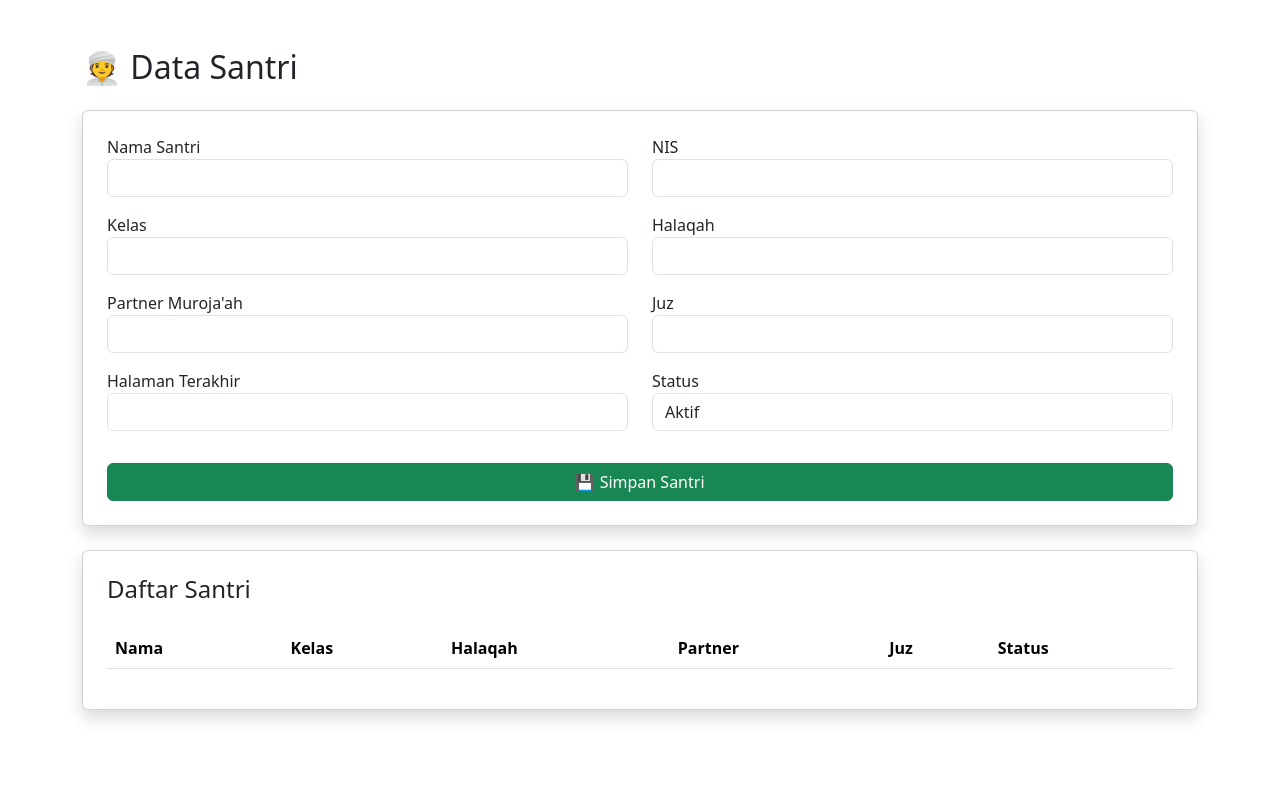
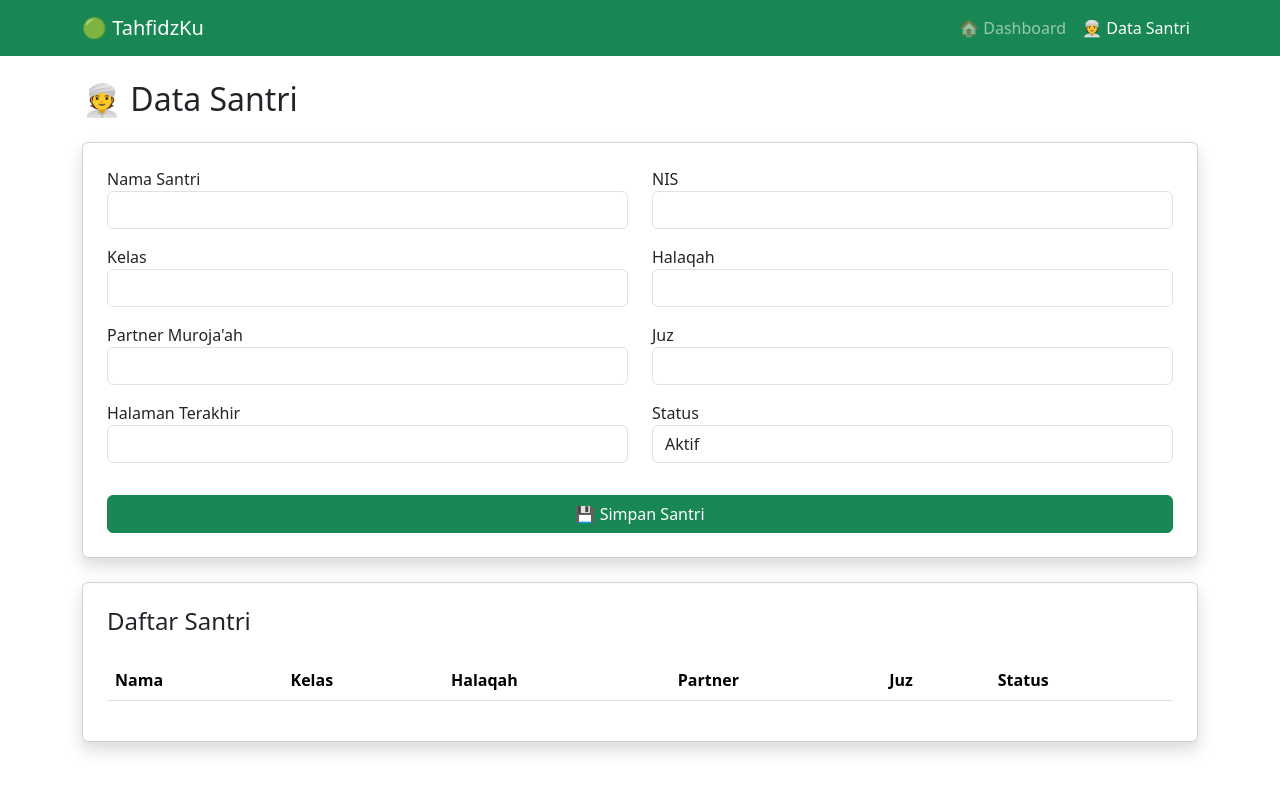
Before and after one commit to hernamaghfira-ops/tahfidz-penilaian, a plain HTML site: page santri.html in a window 1280 px wide. Drawn offline with nearby package versions, Linux system fonts and the light colour scheme; no server answers.

Commit message:
Update santri.html

```diff
--- a/santri.html
+++ b/santri.html
@@ -6,17 +6,40 @@
 
 <title>Data Santri | TahfidzKu</title>
 
+<!-- Bootstrap CSS -->
 <link href="https://cdn.jsdelivr.net/npm/bootstrap@5.3.3/dist/css/bootstrap.min.css" rel="stylesheet">
 <link rel="stylesheet" href="css/style.css">
 
 </head>
 <body>
 
-<div class="container mt-5">
+<!--  MENU NAVIGASI BARU AGAR BISA DIKLIK ANTAR HALAMAN -->
+<nav class="navbar navbar-expand-lg navbar-dark bg-success mb-4">
+  <div class="container">
+    <a class="navbar-brand" href="index.html">🟢 TahfidzKu</a>
+    <button class="navbar-toggler" type="button" data-bs-toggle="collapse" data-bs-target="#navbarNav">
+      <span class="navbar-toggler-icon"></span>
+    </button>
+    <div class="collapse navbar-collapse" id="navbarNav">
+      <ul class="navbar-nav ms-auto">
+        <li class="nav-item">
+          <a class="nav-link" href="index.html">🏠 Dashboard</a>
+        </li>
+        <li class="nav-item">
+          <a class="nav-link active" href="data-santri.html">👳 Data Santri</a>
+        </li>
+        <!-- Kamu bisa tambah menu lain di sini nanti, contoh: -->
+        <!-- <li class="nav-item"><a class="nav-link" href="setoran.html">📖 Setoran</a></li> -->
+      </ul>
+    </div>
+  </div>
+</nav>
+
+<div class="container">
 
 <h2 class="mb-4">👳 Data Santri</h2>
 
-<div class="card p-4 shadow">
+<div class="card p-4 shadow mb-4">
 
 <div class="row">
 
@@ -78,8 +101,6 @@
 
 </div>
 
-<br>
-
 <div class="card p-4 shadow">
 
 <h4>Daftar Santri</h4>
@@ -116,6 +137,8 @@
 
 </div>
 
+<!-- Bootstrap JS (Supaya menu HP bisa diklik) -->
+<script src="https://cdn.jsdelivr.net/npm/bootstrap@5.3.3/dist/js/bootstrap.bundle.min.js"></script>
 <script src="js/app.js"></script>
 
 </body>
```
